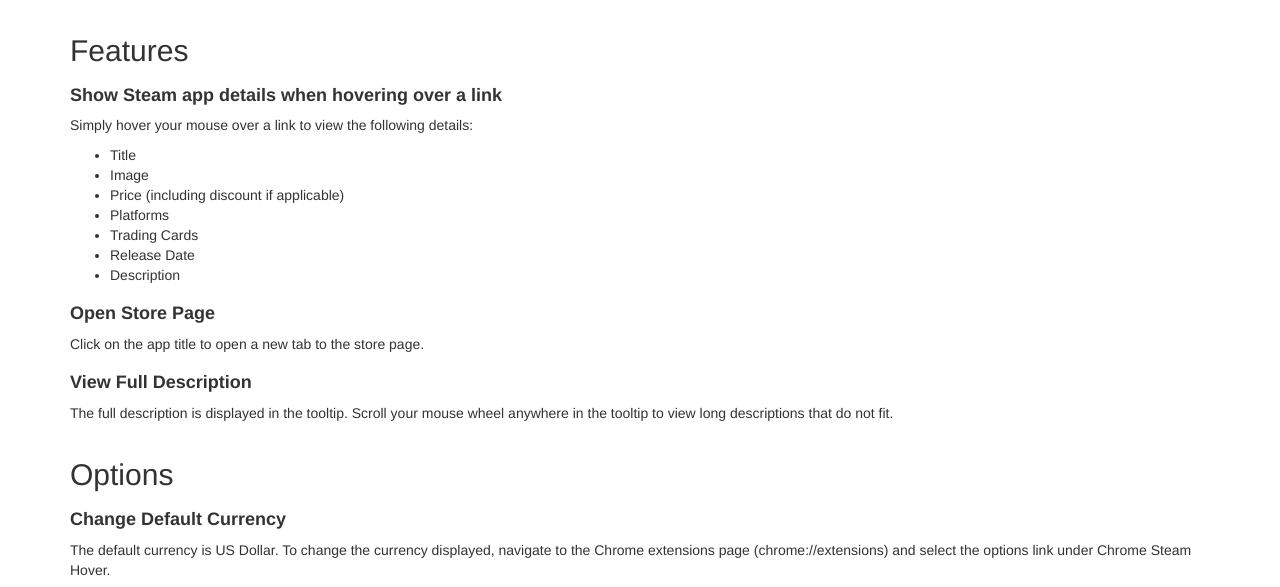
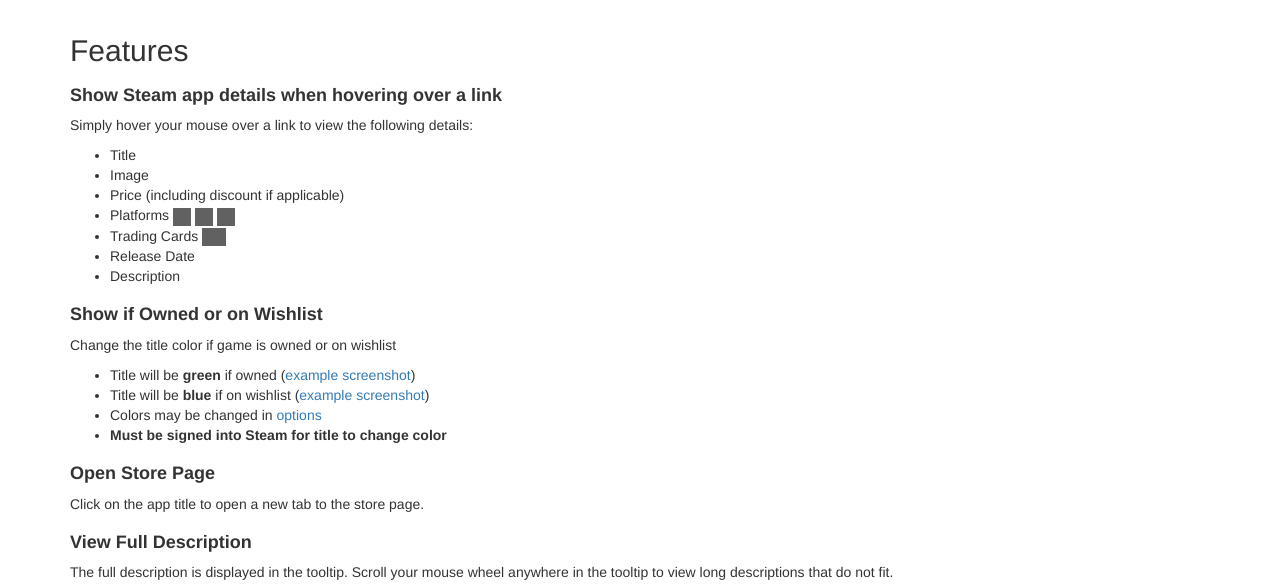
Before and after one commit to Skylark95/chrome-steam-hover, a PHP site: page / in a window 1280 px wide. Shown: the part 537-1124 px from the top of the page. Run offline with PHP 8.4, Linux system fonts and the light colour scheme; some libraries are stand-ins or nearby versions; grey boxes are pictures that could not be loaded.

Commit message:
gh-pages

```diff
--- a/index.html
+++ b/index.html
@@ -16,7 +16,7 @@
         crossorigin="anonymous">
     <link href="https://maxcdn.bootstrapcdn.com/bootswatch/3.3.6/cosmo/bootstrap.min.css" rel="stylesheet" integrity="sha256-Whc+9091keLVBxbyK4U697hqB4bcED+6LC64E9GuJkk= sha512-9PPlANXApnRCz1LMx2LPWwRfOKkWjQvH98q2lkxEG6/r6YVoQ+F48btbiuOpDsWHjpZrCfcGrPoVenVl69V09A=="
         crossorigin="anonymous">
-
+    <link href="https://cdnjs.cloudflare.com/ajax/libs/lightbox2/2.8.2/css/lightbox.min.css" rel="stylesheet">
     <link rel="stylesheet" href="/chrome-steam-hover/style.css" charset="utf-8">
 
     <!--[if lt IE 9]>
@@ -35,7 +35,7 @@
         </div>
     </div>
     <div class="container" style="margin-top: 50px;">
-        <h1 style="margin-bottom: 0px;">Steam Hover</h1>
+        <h1 style="margin-bottom: 0px;">Steam Hover <small style="font-size: 35%">Version 1.1</small></h1>
         <h2 style="margin-top: 0px; padding-top: 0px;"><small>Show Steam app details with mouse hover on a Steam link.</small></h2>
         <button class="btn btn-primary" style="margin-bottom: 5px;" id="install-button">
             <img src="chrome-icon.png" style="margin-left: -5px; margin-right: 10px;"/>
@@ -44,20 +44,34 @@
         <p style="margin-bottom: 20px;"><a href="https://chrome.google.com/webstore/detail/jfakmahmklpeigafdahkgkmnlmfjaphd">Steam Hover on Chrome Web Store</a></p>
         <p><img class="img-responsive" src="https://raw.githubusercontent.com/Skylark95/chrome-steam-hover/master/screenshots/readme.png" /></p>
         <a id="features" class="anchor"></a><h2>Features</h2>
-        <h4><strong>Show Steam app details when hovering over a link</strong></h4>
+        <a id="show-steam-app-details-when-hovering-over-a-link" class="anchor"></a><h4><strong>Show Steam app details when hovering over a link</strong></h4>
         <p>Simply hover your mouse over a link to view the following details:</p>
         <ul>
             <li>Title</li>
             <li>Image</li>
             <li>Price (including discount if applicable)</li>
-            <li>Platforms</li>
-            <li>Trading Cards</li>
+            <li>Platforms
+                <img class="invert-icon" title="Windows" src="https://raw.githubusercontent.com/Skylark95/chrome-steam-hover/master/src/images/icon_platform_win.png" />
+                <img class="invert-icon" title="Mac" src="https://raw.githubusercontent.com/Skylark95/chrome-steam-hover/master/src/images/icon_platform_mac.png" />
+                <img class="invert-icon" title="Linux" src="https://raw.githubusercontent.com/Skylark95/chrome-steam-hover/master/src/images/icon_platform_linux.png" />
+            </li>
+            <li>Trading Cards
+                <img class="invert-icon" style="width: 24px;" title="Trading Cards" src="https://raw.githubusercontent.com/Skylark95/chrome-steam-hover/master/src/images/icon_cards.png" />
+            </li>
             <li>Release Date</li>
             <li>Description</li>
         </ul>
-        <h4><strong>Open Store Page</strong></h4>
+        <a id="show-if-owned-or-on-wishlist" class="anchor"></a><h4><strong>Show if Owned or on Wishlist</strong></h4>
+        <p>Change the title color if game is owned or on wishlist</p>
+        <ul>
+            <li>Title will be <strong>green</strong> if owned (<a data-lightbox="owned-wishlist" data-title="Title will be green if owned" href="https://raw.githubusercontent.com/Skylark95/chrome-steam-hover/ownership-feature/screenshots/readme_owned.png">example screenshot</a>)</li>
+            <li>Title will be <strong>blue</strong> if on wishlist (<a data-lightbox="owned-wishlist" data-title="Title will be blue if on wishlist" href="https://raw.githubusercontent.com/Skylark95/chrome-steam-hover/ownership-feature/screenshots/readme_wishlist.png">example screenshot</a>)</li>
+            <li>Colors may be changed in <a href="#change-owned-or-wishlist-color">options</a></li>
+            <li><strong>Must be signed into Steam for title to change color</strong></li>
+        </ul>
+        <a id="open-store-page" class="anchor"></a><h4><strong>Open Store Page</strong></h4>
         <p>Click on the app title to open a new tab to the store page.</p>
-        <h4><strong>View Full Description</strong></h4>
+        <a id="view-full-description" class="anchor"></a><h4><strong>View Full Description</strong></h4>
         <p>The full description is displayed in the tooltip. Scroll your mouse wheel anywhere in the tooltip to view long descriptions that do not fit.</p>
         <a id="options" class="anchor"></a><h2>Options</h2>
         <div id="options-button" class="hidden">
@@ -68,10 +82,13 @@
                 <div id="reload-alert" class="alert alert-success hidden" role="alert">Reload the page for options to take effect.</div>
             </div>
         </div>
-        <h4><strong>Change Default Currency</strong></h4>
+        <p><img class="img-responsive" src="https://raw.githubusercontent.com/Skylark95/chrome-steam-hover/ownership-feature/screenshots/options1.png" /></p>
+        <p><img class="img-responsive" src="https://raw.githubusercontent.com/Skylark95/chrome-steam-hover/ownership-feature/screenshots/options2.png" /></p>
+        <a id="change-default-currency" class="anchor"></a><h4><strong>Change Default Currency</strong></h4>
         <p>The default currency is US Dollar. To change the currency displayed, navigate to the Chrome extensions page (chrome://extensions) and select the options link under Chrome Steam Hover.</p>
-        <p><img class="img-responsive" src="https://raw.githubusercontent.com/Skylark95/chrome-steam-hover/master/screenshots/options1.png" /></p>
-        <p><img class="img-responsive" src="https://raw.githubusercontent.com/Skylark95/chrome-steam-hover/master/screenshots/options2.png" /></p>
+        <a id="change-owned-or-wishlist-color" class="anchor"></a><h4><strong>Change Owned or Wishlist Color</strong></h4>
+        <p>The default colors for owned and wishlist title color are shades of green and and blue. The colors may be changed by clicking on the assigned color in options to pick a new color.</p>
+        <p>Note that you must be signed into Steam for the title to change color.</p>
         <a id="contributing" class="anchor"></a><h2>Contributing</h2>
         <p>Pull requests are welcome.</p>
         <p>To build, checkout the repository and run <code class="prettyprint lang-prettyprinted"><span class="pln">npm install</span></code>. Upon completion the extension will output to the <code class="prettyprint lang-prettyprinted"><span class="pun">./</span><span class="pln">dist</span></code>            directory. To run in chrome, follow the instructions on the <a href="https://developer.chrome.com/extensions/getstarted#unpacked">Chrome Developer Guide</a> to load the extension.</p>
@@ -108,6 +125,7 @@ along with this program.  If not, see &lt;http://www.gnu.org/licenses/&gt;.
     <script type="text/javascript" src="https://ajax.googleapis.com/ajax/libs/jquery/1.12.0/jquery.min.js"></script>
     <script type="text/javascript" src="https://maxcdn.bootstrapcdn.com/bootstrap/3.3.6/js/bootstrap.min.js" integrity="sha256-KXn5puMvxCw+dAYznun+drMdG1IFl3agK0p/pqT9KAo= sha512-2e8qq0ETcfWRI4HJBzQiA3UoyFk6tbNyG+qSaIBZLyW9Xf3sWZHN/lxe9fTh1U45DpPf07yj94KsUHHWe4Yk1A==" crossorigin="anonymous"></script>
     <script type="text/javascript" src="https://cdnjs.cloudflare.com/ajax/libs/bowser/1.0.0/bowser.min.js"></script>
+    <script type="text/javascript" src="https://cdnjs.cloudflare.com/ajax/libs/lightbox2/2.8.2/js/lightbox.min.js"></script>
     <script type="text/javascript" src="/chrome-steam-hover/install.js"></script>
 </body>
 
--- a/style.css
+++ b/style.css
@@ -21,3 +21,9 @@ hr {
     margin-bottom: 9px;
     margin-right: 0.75em;
 }
+.invert-icon {
+    -webkit-filter: invert(1);
+    filter: invert(100%);
+    height: 18px;
+    width: 18px;
+}
```
